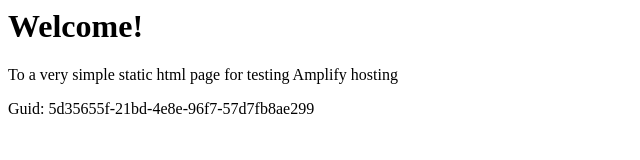
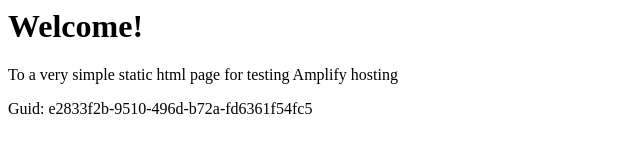
Before and after one commit to aws-aemilia-iad/Github-PR-Commit-Integration-Test-DoNotTouch-GitHubWebhookPushCanaryTest-v1-prod-us-east-1, a website: page src/index.html in a window 1280 px wide. Shown: the full height of the page, 0-640 px from the left. Drawn offline with Linux system fonts and the light colour scheme.

Commit message:
commit from integ tests

```diff
--- a/src/index.html
+++ b/src/index.html
@@ -12,6 +12,6 @@
 <body>
     <h1>Welcome!</h1>
     <p>To a very simple static html page for testing Amplify hosting</p>
-    <p>Guid: 5d35655f-21bd-4e8e-96f7-57d7fb8ae299</p></body>
+    <p>Guid: e2833f2b-9510-496d-b72a-fd6361f54fc5</p></body>
 
 </html>
```
